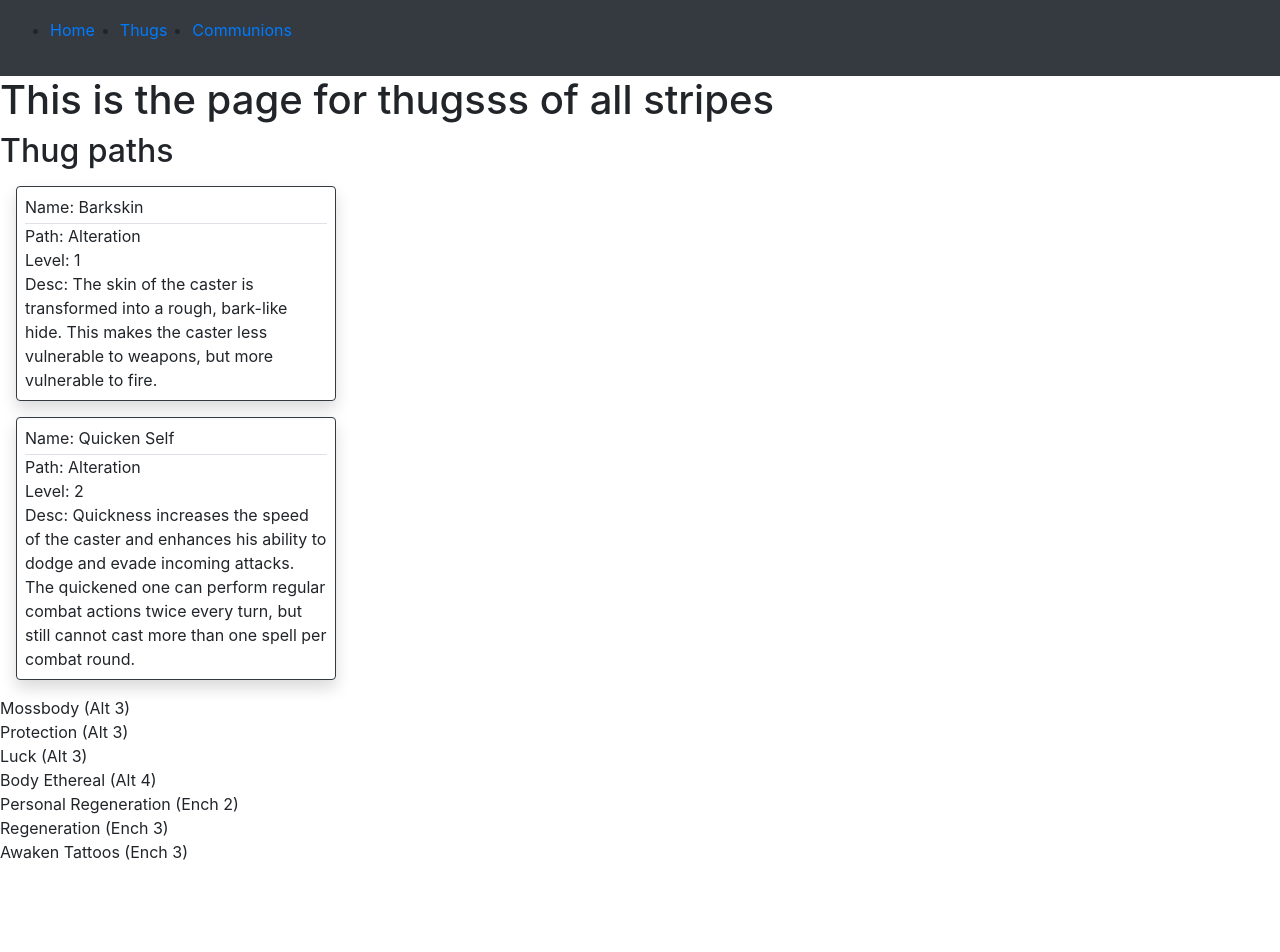
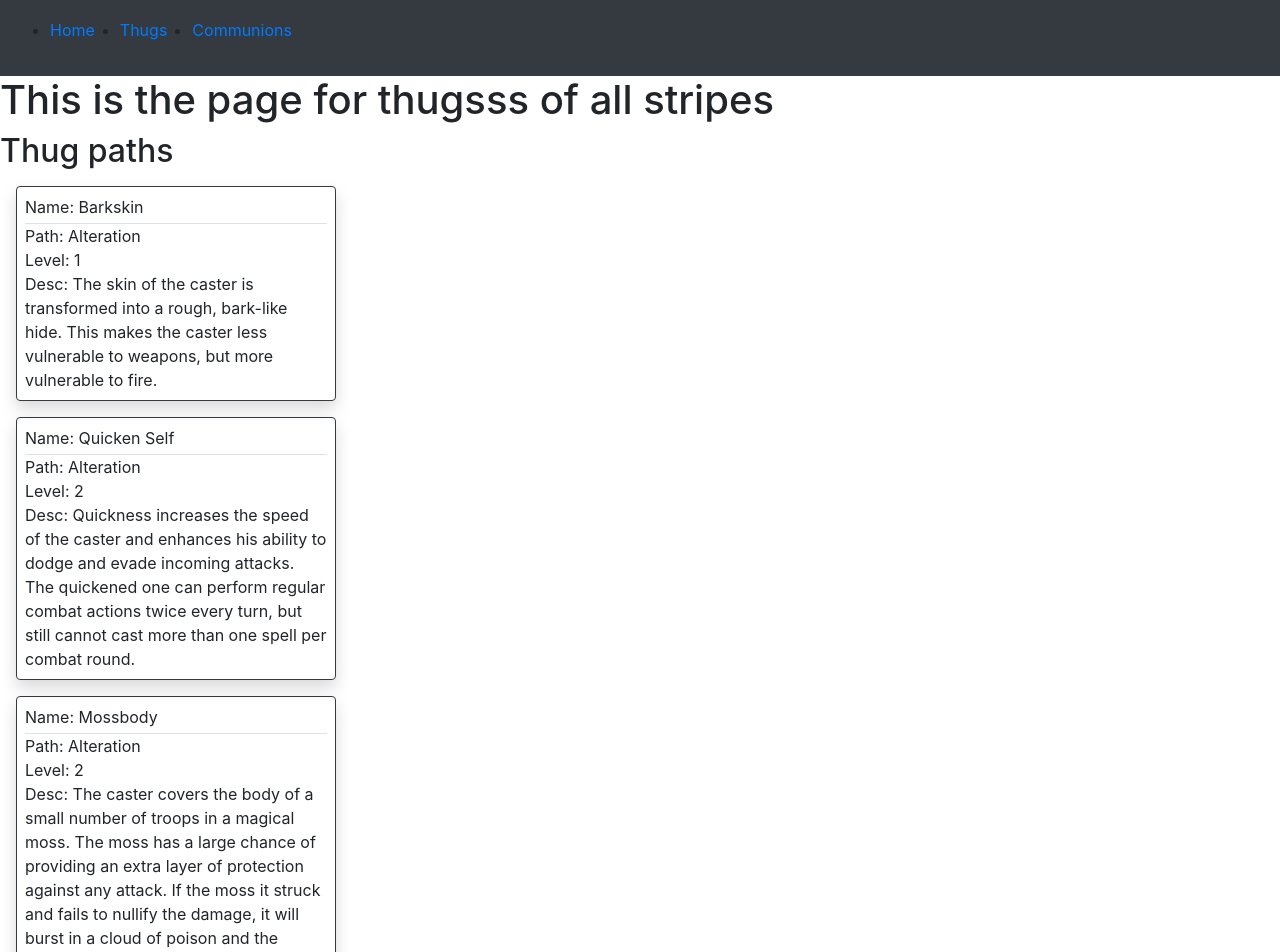
Before and after one commit to Chiirno/soroGuide, a React (Create React App) app: page /#/thugs in a window 1280 px wide. Shown: the top 952 px of the page. Before the commit the page ends 864 px from the top, so only its background shows below. Built offline with nearby package versions, Linux system fonts and the light colour scheme.

Commit message:
its not working

```diff
--- a/public/index.html
+++ b/public/index.html
@@ -15,7 +15,6 @@
     <title>Sauromatia Guide</title>
   </head>
   <body>
-    <noscript>You need to enable JavaScript to run this app.</noscript>
     <div id="root"></div>
   </body>
 </html>
--- a/src/Components/Spell.jsx
+++ b/src/Components/Spell.jsx
@@ -2,11 +2,13 @@ import React from 'react'
 
 const Spell = (props) => {
   return (
-    <div className="shadow rounded border-dark border w-25 p-2 m-3">
-    <div className="w-100 border-bottom pb-1"> Name: {props.Name} </div>
-      Path: {props.Path} <br/>
-      Level: {props.Level} <br/>
-      Desc: {props.Description} <br/>
+    <div id={props.Name} className="shadow rounded border-dark border w-25 p-2 m-3">
+      <div className="w-100 border-bottom pb-1">
+        Name: {props.Name}
+      </div>
+        Path: {props.Path} <br/>
+        Level: {props.Level} <br/>
+        Desc: {props.Description} <br/>
     </div>
   )
 }
--- a/src/Components/Spellbook.json
+++ b/src/Components/Spellbook.json
@@ -10,5 +10,11 @@
     "Path": "Alteration",
     "Level": 2,
     "Description": "Quickness increases the speed of the caster and enhances his ability to dodge and evade incoming attacks. The quickened one can perform regular combat actions twice every turn, but still cannot cast more than one spell per combat round."
+  },
+  "Mossbody": {
+    "Name": "Mossbody",
+    "Path": "Alteration",
+    "Level": 2,
+    "Description": "The caster covers the body of a small number of troops in a magical moss. The moss has a large chance of providing an extra layer of protection against any attack. If the moss it struck and fails to nullify the damage, it will burst in a cloud of poison and the protective effect will be over."
   }
 }
--- a/src/Pages/Thugs.js
+++ b/src/Pages/Thugs.js
@@ -15,18 +15,15 @@ const Thugs = () => {
   }
 
 
-
   return (
     <div>
       <h1>This is the page for thugsss of all stripes</h1>
 
       <h2> Thug paths </h2>
       <div>
-
-      {makeSpell(Spellbook.Barkskin)}
-      {makeSpell(Spellbook.QuickenSelf)}
-
-
+      {makeSpell(Spellbook["Barkskin"])}
+      {makeSpell(Spellbook["QuickenSelf"])}
+      {makeSpell(Spellbook["Mossbody"])}
 
         Mossbody (Alt 3)<br/>
         Protection (Alt 3)<br/>
```
